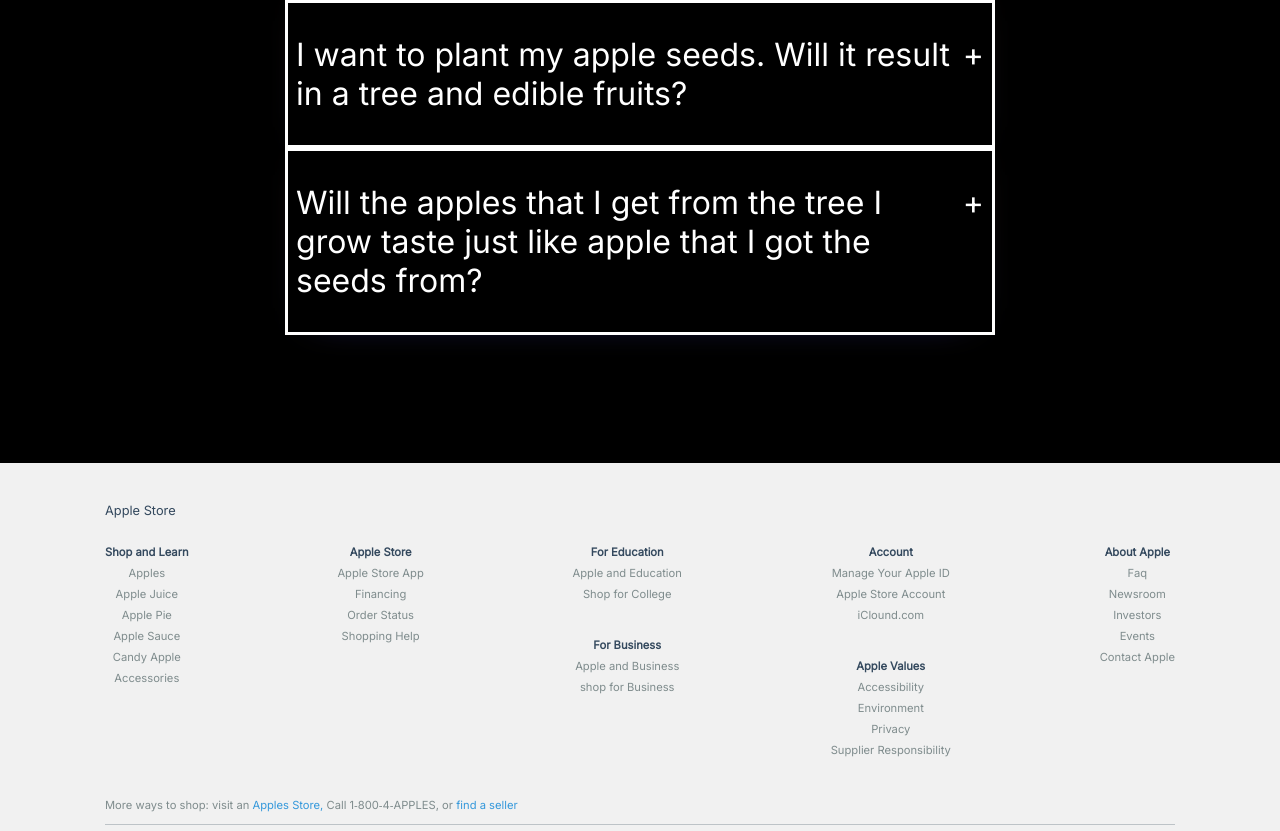
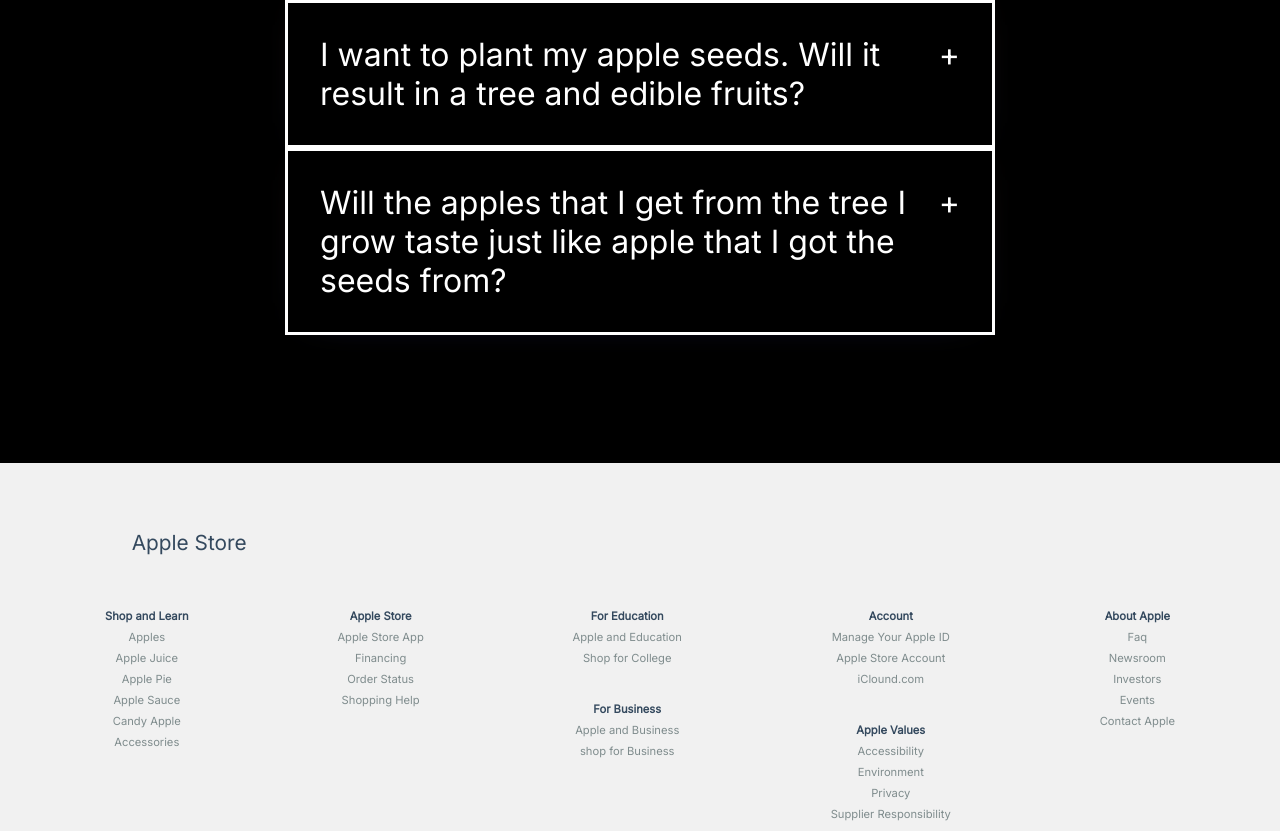
Before and after one commit to WebDevFall2023/group-html-css-assignment-apples, a website: page public/FAQ.html in a window 1280 px wide. Shown: the part 556-1387 px from the top of the page. Drawn offline with nearby package versions, Linux system fonts and the light colour scheme.

Commit message:
fixed a few minor bugs

```diff
--- a/public/FAQ.html
+++ b/public/FAQ.html
@@ -29,13 +29,11 @@
                     <div class="glowing-border">
                         <details>
                             <summary class="topicFaq">How do I store Stemilt apples for optimum quality?</summary>
-                            <div>
                                 <p>
                                     First, shop for firm and shiny apples. Once you get them home, place unwashed apples away
                                     in your fridge until you are ready to eat them. Ensure apples are stored away from other fragrant fresh produce (like onions)
                                     as their odors can alter the taste of the fruit. Wash the fruit prior to eating and enjoy!
                                 </p>
-
                         </details>
                     </div>
                     <div class="glowing-border">
--- a/public/faqStyle.css
+++ b/public/faqStyle.css
@@ -3,6 +3,19 @@
 body {
   background-color: #000;
   font-family: "Open Sans", sans-serif;
+}
+
+.navbar
+{
+  z-index: 1;
+}
+
+p
+{
+  font-size: 1.3rem;
+  text-align: center;
+  justify-content: center;
+  padding: 2.5%;
 }
 
 .container {
@@ -15,7 +28,7 @@
 
 details {
   color: #ffffff;
-  font-size: 1.5rem;
+  font-size: 1.5rem!important;
   margin: 0 auto; /* Centering the details within the container */
   max-width: 710px; /* Adjust width of details if needed */
   text-align: left; /* Reset text alignment for details */
@@ -23,7 +36,7 @@
 }
 
 summary {
-  padding: 1em 0.5rem;
+  padding: 1em 2rem;
   font-size: 2rem;
   list-style: none;
   display: flex;
@@ -42,7 +55,6 @@
 
 details[open] summary {
   border-bottom: 1px solid #ffffff;
-  margin-bottom: 0.5em;
 }
 
 details[open] summary:after {
@@ -69,18 +81,18 @@
 {
     content: "";
     position: absolute;
-    height: 70%;
+    height: 65%;
     width: 90%;
-    background: linear-gradient(red, blue);
+    background: linear-gradient(red, purple, blue);
     z-index: -1;
     filter: blur(20px);
     border-style: solid;
+    transition: all 500ms;
 
 }
 
-
 .glowing-border:hover::after
 {
-    height: 106%;
-    width: 100%;
+    height: 97%;
+    width: 99%;
 }
```
